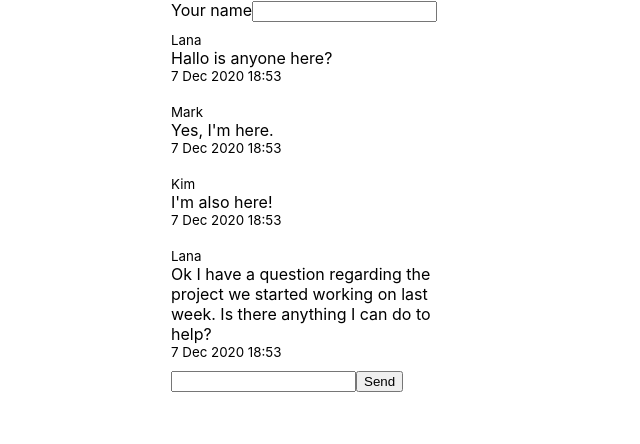
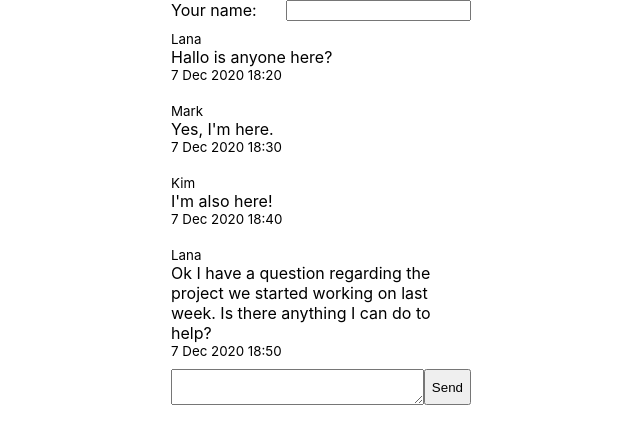
Before and after one commit to runarf/chatFrontend, a React (Create React App) app: page / in a window 1280 px wide. Shown: the top 444 px of the page, without its empty margins (319-959 px from the left). Built offline with nearby package versions, Linux system fonts and the light colour scheme.

Commit message:
style new message and your name

```diff
--- a/src/App.tsx
+++ b/src/App.tsx
@@ -9,7 +9,7 @@ interface MessageContainer {
 }
 
 const dateNow = Date.now();
-const oneMinute = 60000;
+const oneMinute = 600000;
 
 const mockMessages: MessageContainer[] = [
   { author: 'Lana', date: dateNow, id: 0, message: 'Hallo is anyone here?' },
@@ -39,8 +39,8 @@ function App() {
 
   return (
     <div className="App" style={{ width: '300px', margin: '0 auto' }}>
-      <div>
-        Your name
+      <div style={{ display: 'flex', justifyContent: 'space-between' }}>
+        <div>Your name:</div>
         <input type="text" onChange={(e) => setName(e.target.value)} value={name} />
       </div>
       <div id="chatWindow">
@@ -50,6 +50,7 @@ function App() {
         >
           {messages.map((messageContainer) => {
             const { id, author, message, date } = messageContainer;
+            const formattedDate = format(date, 'd MMM yyyy H:mm');
             return (
               <div
                 key={id}
@@ -63,13 +64,17 @@ function App() {
               >
                 <small>{author}</small>
                 <div>{message}</div>
-                <small>{format(date, 'd MMM yyyy H:s')}</small>
+                <small>{formattedDate}</small>
               </div>
             );
           })}
         </div>
-        <div id="newMessage">
-          <input type="text" onChange={(e) => setMessage(e.target.value)} value={message} />
+        <div id="newMessage" style={{ display: 'flex', width: '100%' }}>
+          <textarea
+            style={{ flexGrow: 2 }}
+            onChange={(e) => setMessage(e.target.value)}
+            value={message}
+          />
           <button
             onClick={() => {
               setMessage('');
```
